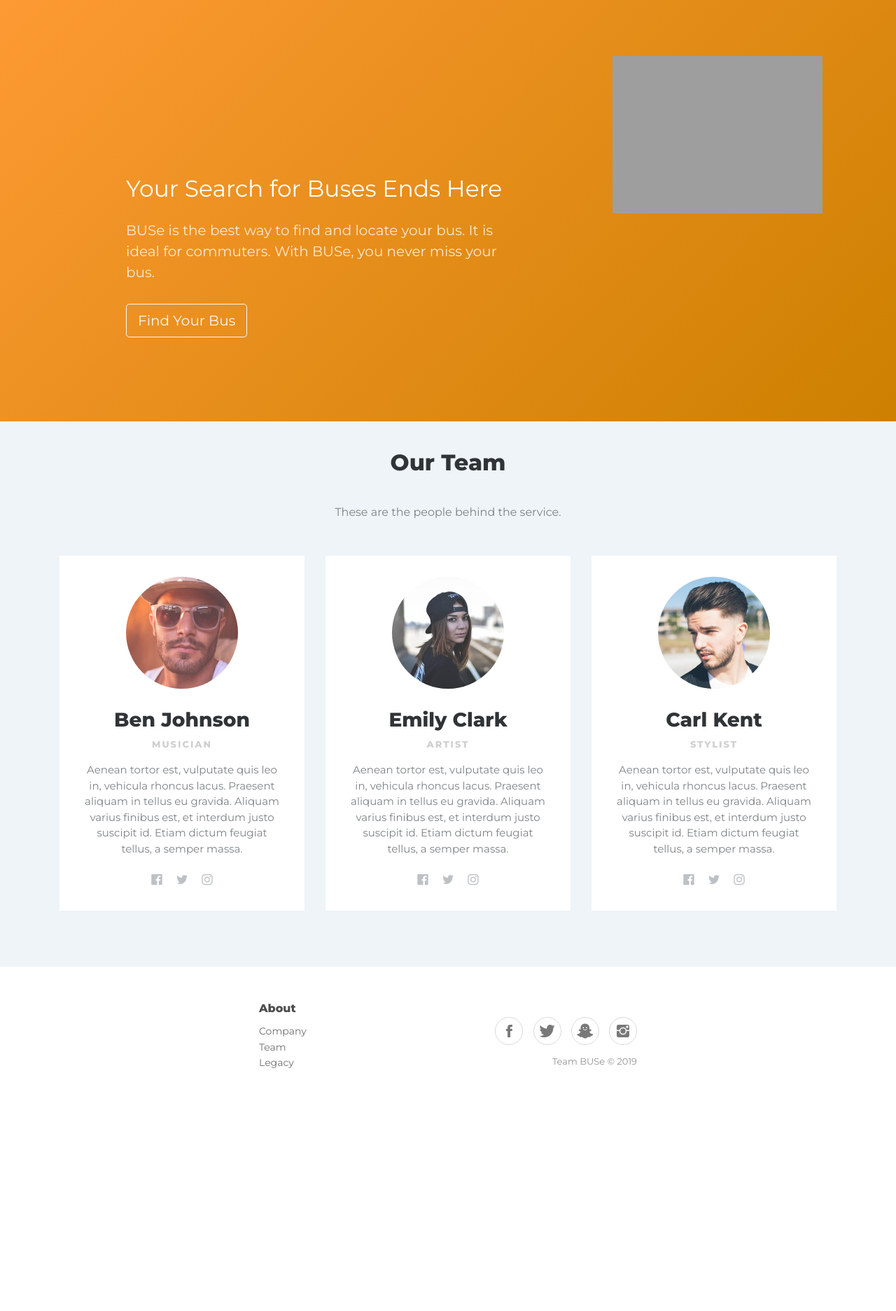
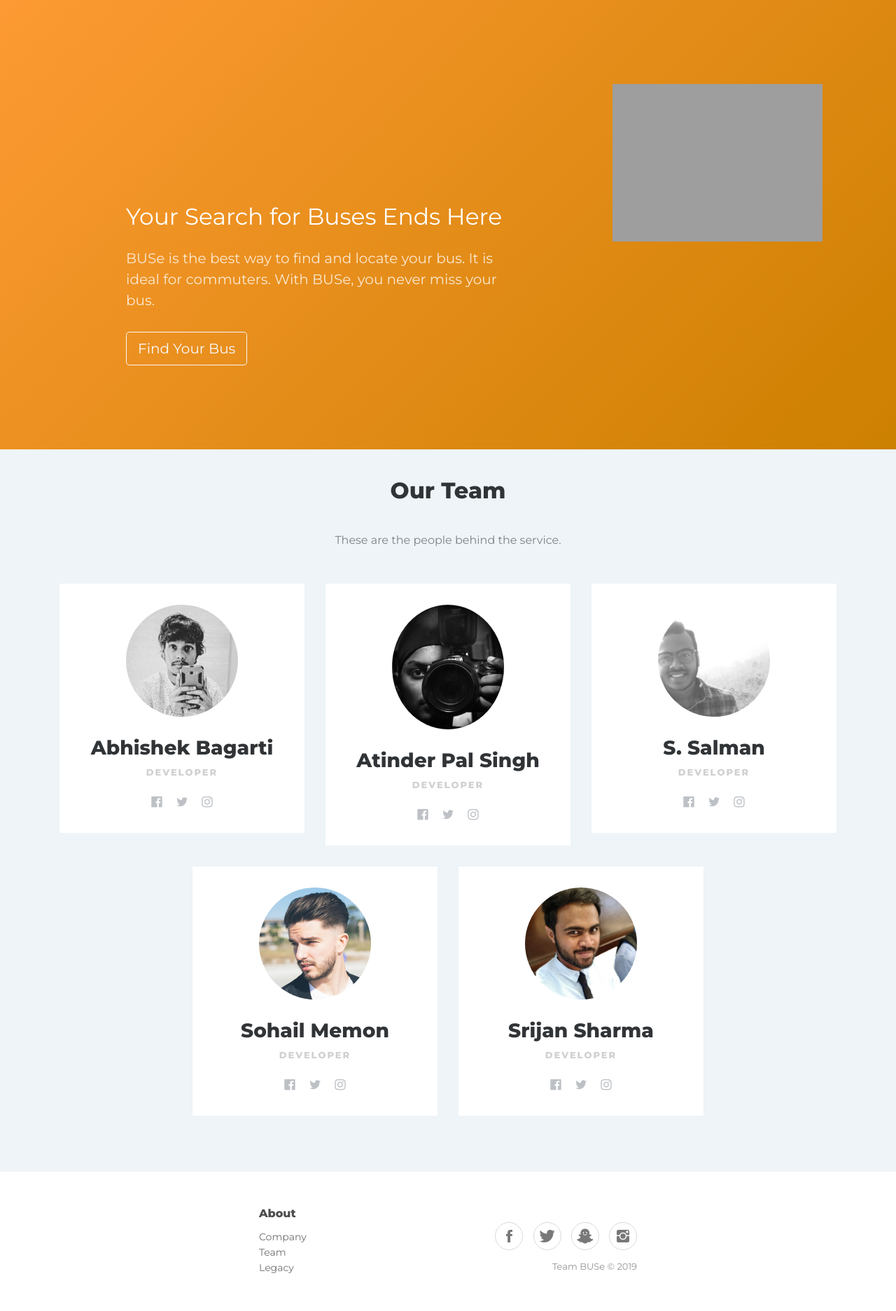
Before and after one commit to srijans38/BUSe, a Django app: page / in a window 1280 px wide. Shown: the part 73-1946 px from the top of the page at 70% size. Before the commit the page ends 1599 px from the top, so only its background shows below. Run offline with Django 3.2, Linux system fonts and the light colour scheme; some libraries are stand-ins or nearby versions; grey boxes are pictures that could not be loaded.

Commit message:
Add team images

```diff
--- a/bdata/templates/bdata/home.html
+++ b/bdata/templates/bdata/home.html
@@ -5,7 +5,7 @@ BUSe
 {% endblock title %}
 
 {% block header-orange %}
-<div class="container hero" style="font-family: Montserrat, sans-serif;">
+<div class="container hero" style="font-family: Montserrat, sans-serif; padding-top: 40px">
     <div class="row">
         <div class="col-12 col-lg-6 col-xl-6 offset-xl-1 align-self-start" style="padding-right: 15px;">
             <h1 style="font-size: 33px;">Your Search for Buses Ends Here</h1>
@@ -25,28 +25,44 @@ BUSe
                 <h2 class="text-center">Our Team</h2>
                 <p class="text-center">These are the people behind the service.</p>
             </div>
-            <div class="row people">
+            <div class="row people align-self-center justify-content-center">
                 <div class="col-md-6 col-lg-4 item">
-                    <div class="box"><img class="rounded-circle" src="assets/img/1.jpg">
-                        <h3 class="name">Ben Johnson</h3>
-                        <p class="title">Musician</p>
-                        <p class="description">Aenean tortor est, vulputate quis leo in, vehicula rhoncus lacus. Praesent aliquam in tellus eu gravida. Aliquam varius finibus est, et interdum justo suscipit id. Etiam dictum feugiat tellus, a semper massa. </p>
+                    <div class="box"><img class="rounded-circle" src={% static '/img/Abhishek.jpg' %}>
+                        <h3 class="name">Abhishek Bagarti</h3>
+                        <p class="title">Developer</p>
+                        <p class="description"></p>
                         <div class="social"><a href="#"><i class="fa fa-facebook-official"></i></a><a href="#"><i class="fa fa-twitter"></i></a><a href="#"><i class="fa fa-instagram"></i></a></div>
                     </div>
                 </div>
                 <div class="col-md-6 col-lg-4 item">
-                    <div class="box"><img class="rounded-circle" src="assets/img/2.jpg">
-                        <h3 class="name">Emily Clark</h3>
-                        <p class="title">Artist</p>
-                        <p class="description">Aenean tortor est, vulputate quis leo in, vehicula rhoncus lacus. Praesent aliquam in tellus eu gravida. Aliquam varius finibus est, et interdum justo suscipit id. Etiam dictum feugiat tellus, a semper massa. </p>
+                    <div class="box"><img class="rounded-circle" src={% static '/img/Atinder.jpg' %}>
+                        <h3 class="name">Atinder Pal Singh</h3>
+                        <p class="title">Developer</p>
+                        <p class="description"></p>
+                        <div class="social"><a href="#"><i class="fa fa-facebook-official"></i></a><a href="#"><i class="fa fa-twitter"></i></a><a href="#"><i class="fa fa-instagram"></i></a></div>
+                    </div>
+                </div>
+                <div class="col-md-6 col-lg-4 item">
+                    <div class="box"><img class="rounded-circle" src={% static '/img/Salman.jpg' %}>
+                        <h3 class="name">S. Salman</h3>
+                        <p class="title">Developer</p>
+                        <p class="description"></p>
                         <div class="social"><a href="#"><i class="fa fa-facebook-official"></i></a><a href="#"><i class="fa fa-twitter"></i></a><a href="#"><i class="fa fa-instagram"></i></a></div>
                     </div>
                 </div>
                 <div class="col-md-6 col-lg-4 item">
                     <div class="box"><img class="rounded-circle" src="assets/img/3.jpg">
-                        <h3 class="name">Carl Kent</h3>
-                        <p class="title">Stylist</p>
-                        <p class="description">Aenean tortor est, vulputate quis leo in, vehicula rhoncus lacus. Praesent aliquam in tellus eu gravida. Aliquam varius finibus est, et interdum justo suscipit id. Etiam dictum feugiat tellus, a semper massa. </p>
+                        <h3 class="name">Sohail Memon</h3>
+                        <p class="title">Developer</p>
+                        <p class="description"></p>
+                        <div class="social"><a href="#"><i class="fa fa-facebook-official"></i></a><a href="#"><i class="fa fa-twitter"></i></a><a href="#"><i class="fa fa-instagram"></i></a></div>
+                    </div>
+                </div>
+                <div class="col-md-6 col-lg-4 item">
+                    <div class="box"><img class="rounded-circle" src={% static '/img/Srijan.jpg' %}>
+                        <h3 class="name">Srijan Sharma</h3>
+                        <p class="title">Developer</p>
+                        <p class="description"></p>
                         <div class="social"><a href="#"><i class="fa fa-facebook-official"></i></a><a href="#"><i class="fa fa-twitter"></i></a><a href="#"><i class="fa fa-instagram"></i></a></div>
                     </div>
                 </div>
```
Also changed, not shown: bdata/static/img/Abhishek.jpg (added), bdata/static/img/Atinder.jpg (added), bdata/static/img/Salman.jpg (added), bdata/static/img/Srijan.jpg (added).
